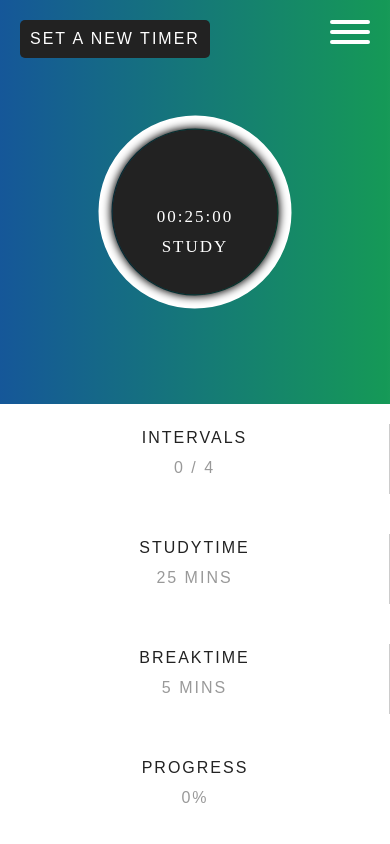
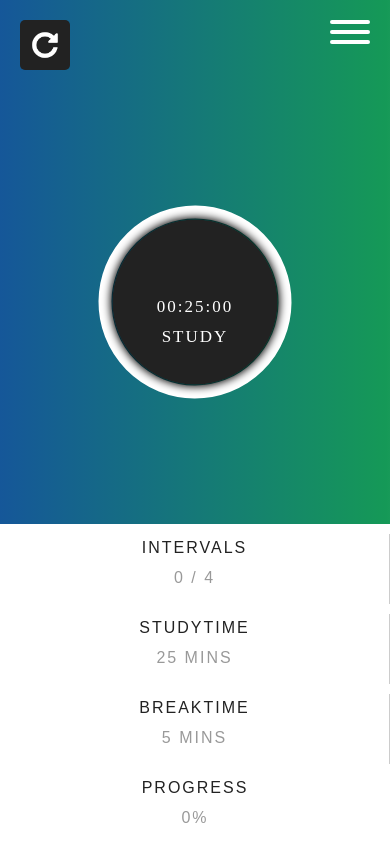
Before and after one commit to jeromehaas/pomodoro-counter, a website: page index.html in a window 390 px wide. Both pictures are taken after a click on the button "Go!". Drawn offline with Linux system fonts and the light colour scheme; a web font is replaced by a local one.

Commit message:
Add alterniv button for mobile version

```diff
--- a/functions/main.js
+++ b/functions/main.js
@@ -54,6 +54,7 @@ function studyTimeCounter(intervals, studyTime, breakTime) {
     var totalGoal = (zahlerTotal) * (studyTimeInSeconds + breakTimeInSeconds) + studyTimeInSeconds + 1;
     var secondCounter = 0;
     var newTimerButton = document.getElementById('new-timer-button');
+    var newTimerButtonMobile = document.getElementById('new-timer-button-mobile');
     document.getElementById("intervals-information").innerText = (zahler + " / " + intervals);
     document.getElementById("studytime-information").innerText = (studyTimeInMinutes + " MINS");
     document.getElementById("breaktime-information").innerText = (breaktimeInMinutes + " MINS");
@@ -67,6 +68,17 @@ function studyTimeCounter(intervals, studyTime, breakTime) {
             clearInterval(myInterval);
             setTimeout(function () {
                 document.getElementById('new-timer-button').style.top = "-50px";
+                document.getElementById('new-timer-button-mobile').style.top = "-50px";
+                document.getElementById('information-box').style.bottom = "-600px";
+                document.getElementById('front-side').style.transform = "rotateY(0deg)";
+                document.getElementById('back-side').style.transform = "rotateY(180deg)";
+            }, 500);
+        });
+        newTimerButtonMobile.addEventListener('click', function () {
+            clearInterval(myInterval);
+            setTimeout(function () {
+                document.getElementById('new-timer-button').style.top = "-50px";
+                document.getElementById('new-timer-button-mobile').style.top = "-50px";
                 document.getElementById('information-box').style.bottom = "-600px";
                 document.getElementById('front-side').style.transform = "rotateY(0deg)";
                 document.getElementById('back-side').style.transform = "rotateY(180deg)";
@@ -206,6 +218,7 @@ button.addEventListener('click', function () {
         document.getElementById('back-side').style.transform = "rotateY(0deg)";
         document.getElementById('information-box').style.bottom = "0";
         document.getElementById('new-timer-button').style.top = "20px";
+        document.getElementById('new-timer-button-mobile').style.top = "20px";
         //AFTER 1 SECOND TAKE THE VALUES FROM THE FORM AND EXECUTE THE STUDYTIMER-FUNCTION
         setTimeout(function () {
             var userInput = getUserInput();
--- a/index.html
+++ b/index.html
@@ -101,6 +101,10 @@ NEW TIMER BUTTON
     <button class="button">SET A NEW TIMER</button>
 </div>
 
+<div id="new-timer-button-mobile">
+    <button class="button"><img src="media/icons/repeat-icon.png" alt=""></button>
+</div>
+
 <audio id="myAudio">
     <source src="media/audio/alert-ring.mp3">
 </audio>
--- a/styles/global.css
+++ b/styles/global.css
@@ -312,6 +312,8 @@ FLIP CARD
     position: absolute;
     top: 0;
     backface-visibility: hidden;
+    -webkit-backface-visibility: hidden;
+    -moz-backface-visibility: hidden;
     transition: all 1s ease;
 }
 
@@ -370,7 +372,7 @@ COUNTER
 
 @media screen and (max-width: 600px) {
     #counter,  #circleCounter, #shadowRing, form {
-        top: -20% !important;
+        top: 10% !important;
     }
 }
 
@@ -397,7 +399,7 @@ INFORMATION BOX
     width: auto;
     border-right: 1px solid #cccccc;
     padding: 5px 20px;
-    margin: 20px 0px;
+    margin: 20px 0px 0px 0px;
     text-align: center;
     display: flex;
     flex-direction: column;
@@ -426,6 +428,12 @@ INFORMATION BOX
         flex-wrap: wrap;
     }
 
+    #information-box .block {
+
+        margin: 10px 0px 0px 0px;
+
+    }
+
 }
 
 
@@ -441,10 +449,40 @@ NEW TIMER BUTTON
     transition: all 1s ease;
 }
 
-
 #new-timer-button button{
     padding: 10px;
     border: none;
+}
+
+#new-timer-button-mobile {
+    position: absolute;
+    top: -50px;
+    left: 20px;
+    transition: all 1s ease;
+    display: none;
+}
+
+#new-timer-button-mobile button{
+    padding: 10px;
+    border: none;
+    background-size: contain;
+    background-color: #222222;
+}
+
+#new-timer-button-mobile button img{
+    width: 30px;
+}
+
+@media screen and (max-width: 600px) {
+
+    #new-timer-button {
+        display: none;
+    }
+
+    #new-timer-button-mobile {
+        display: block !important;
+    }
+
 }
 
 /******************************************************************************
@@ -481,9 +519,10 @@ form .form-row p{
 form .form-row input{
     border: none;
     outline: none;
-    width: 40px;
+    width: 45px;
     font-size: 16px;
     text-align: center;
+    padding: 0 5px;
 }
 
 
```
Also changed, not shown: functions/main.ts (+20 -0 lines), media/icons/repeat-icon.png (added).
